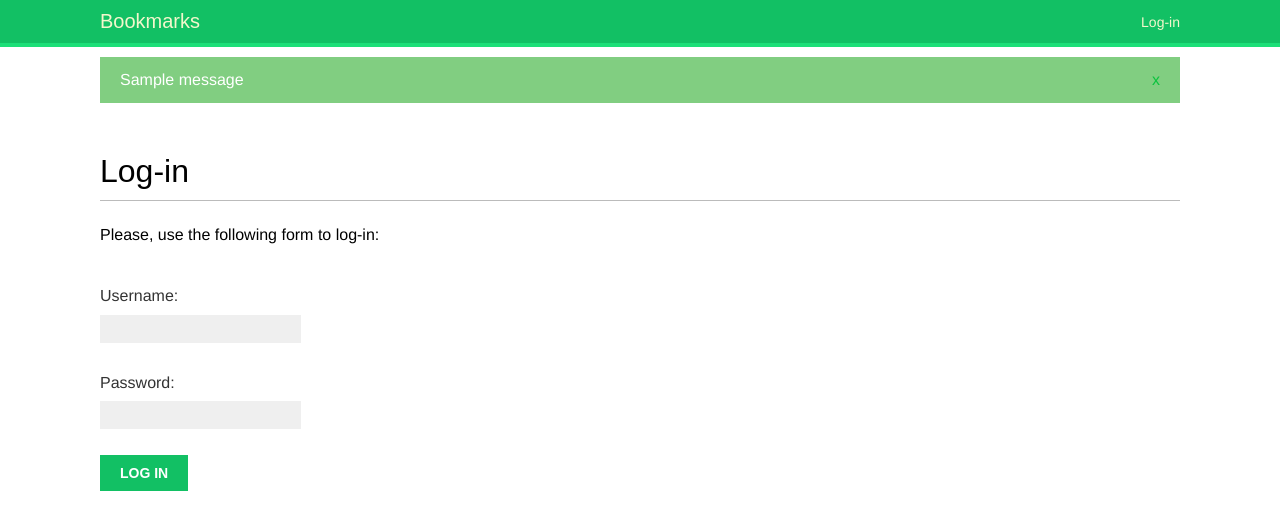
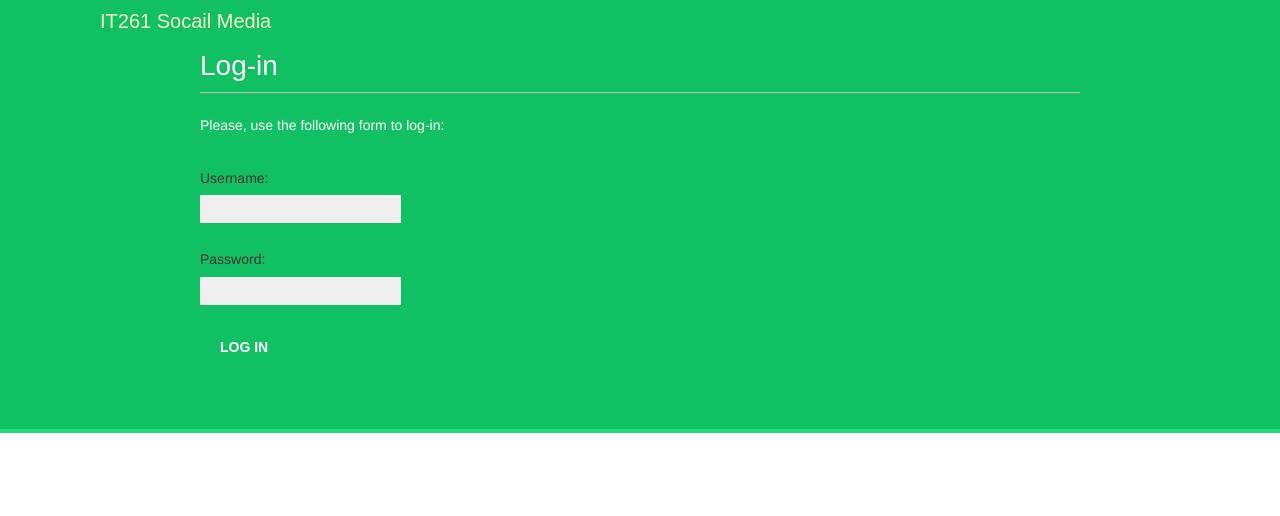
Before and after one commit to bulwarkjj/social-IT261, a Django app: page /account/login/ in a window 1280 px wide. Shown: the top 516 px of the page. Run offline with Django 4.2, Linux system fonts and the light colour scheme; tables that the repository leaves empty hold one stand-in row (values such as "Sample post"); one stand-in notice (Sample message) is shown; some web fonts are replaced.

Commit message:
HOTFIX base html refactored

```diff
--- a/socialmedia/account/templates/base.html
+++ b/socialmedia/account/templates/base.html
@@ -7,41 +7,7 @@
 </head>
 <body>
   <div id="header">
-    <span class="logo">Bookmarks</span>
-    {% if request.user.is_authenticated %}
-    <ul class="menu">
-      <li {% if section == "dashboard" %}class="selected"{% endif %}>
-        <a href="{% url 'dashboard' %}">My dashboard</a>
-      </li>
-      <li {% if section == "images" %}class="selected"{% endif %}>
-        <a href="#">Images</a>
-      </li>
-      <li {% if section == "people" %}class="selected"{% endif %}>
-        <a href="#">People</a>
-      </li>
-    </ul>
-  {% endif %}
-  <span class="user">
-    {% if request.user.is_authenticated %}
-      Hello {{ request.user.first_name }},
-      <a href="{% url 'logout' %}">Logout</a>
-    {% else %}
-      <a href="{% url 'login' %}">Log-in</a>
-    {% endif %}
-  </span>
-  </div>
-
-  {% if messages %}
-    <ul class="messages">
-      {% for message in messages %}
-        <li class="{{ message.tags }}">
-          {{ message|safe }}
-            <a href="#" class="close">x</a>
-        </li>
-      {% endfor %}
-    </ul>
-  {% endif %}
-
+    <span class="logo">IT261 Socail Media</span>
   <div id="content">
     {% block content %}
     {% endblock %}
```
